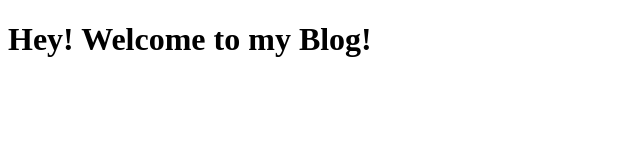
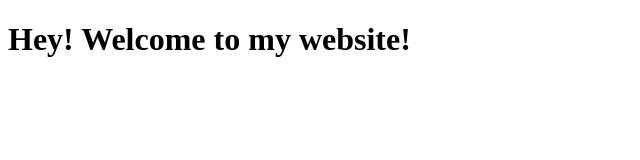
Before and after one commit to LeprechaunC/LeprechaunC.github.io, a plain HTML site: page HTMLPage1.html in a window 1280 px wide. Shown: the whole page, without its empty margins (0-640 px from the left). Drawn offline with Linux system fonts and the light colour scheme.

Commit message:
Update HTMLPage1.html

```diff
--- a/HTMLPage1.html
+++ b/HTMLPage1.html
@@ -3,7 +3,7 @@
 <head>
 	<body>
 
-		<h1> Hey! Welcome to my Blog!</h1>
+		<h1> Hey! Welcome to my website!</h1>
 
 	</body>
 
```
